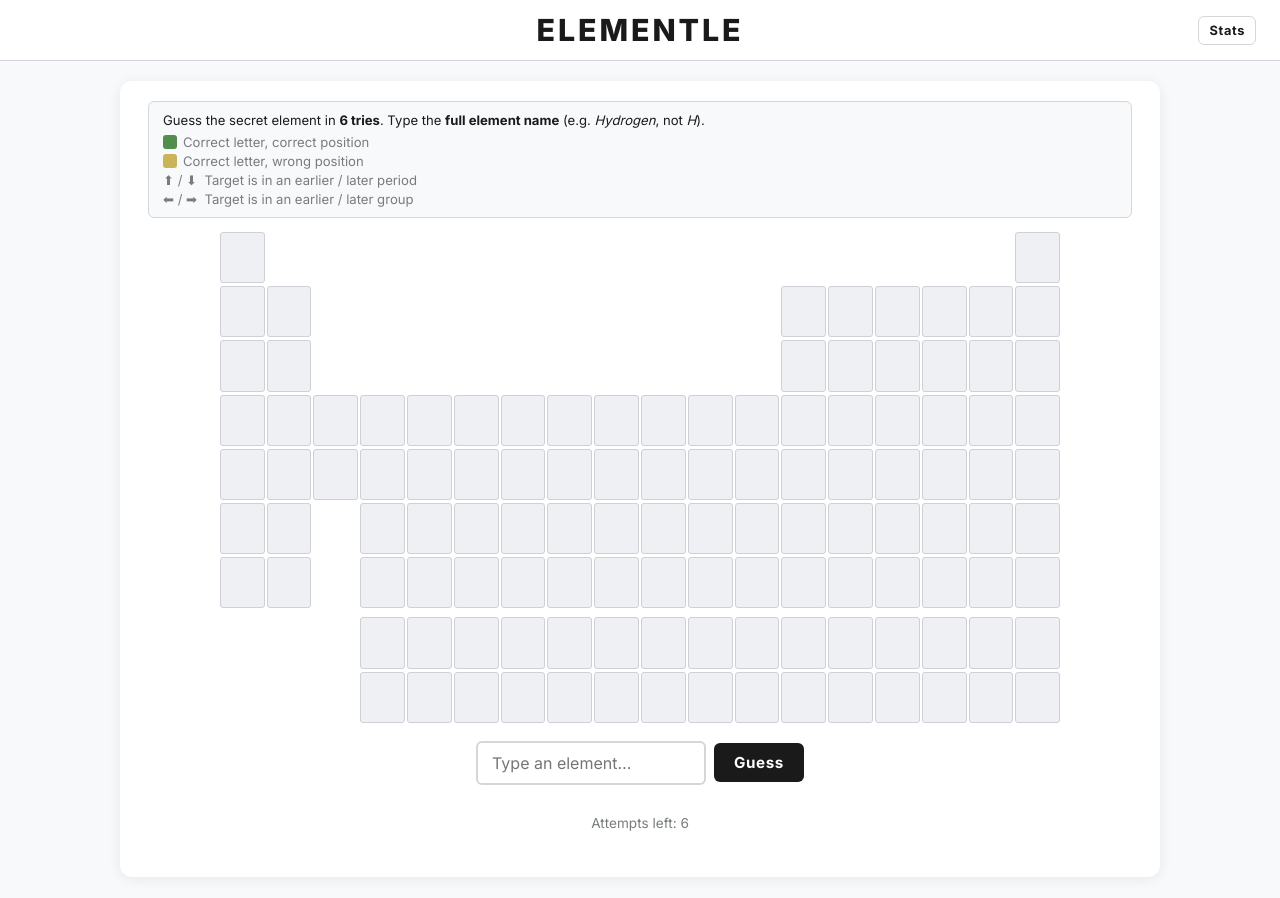
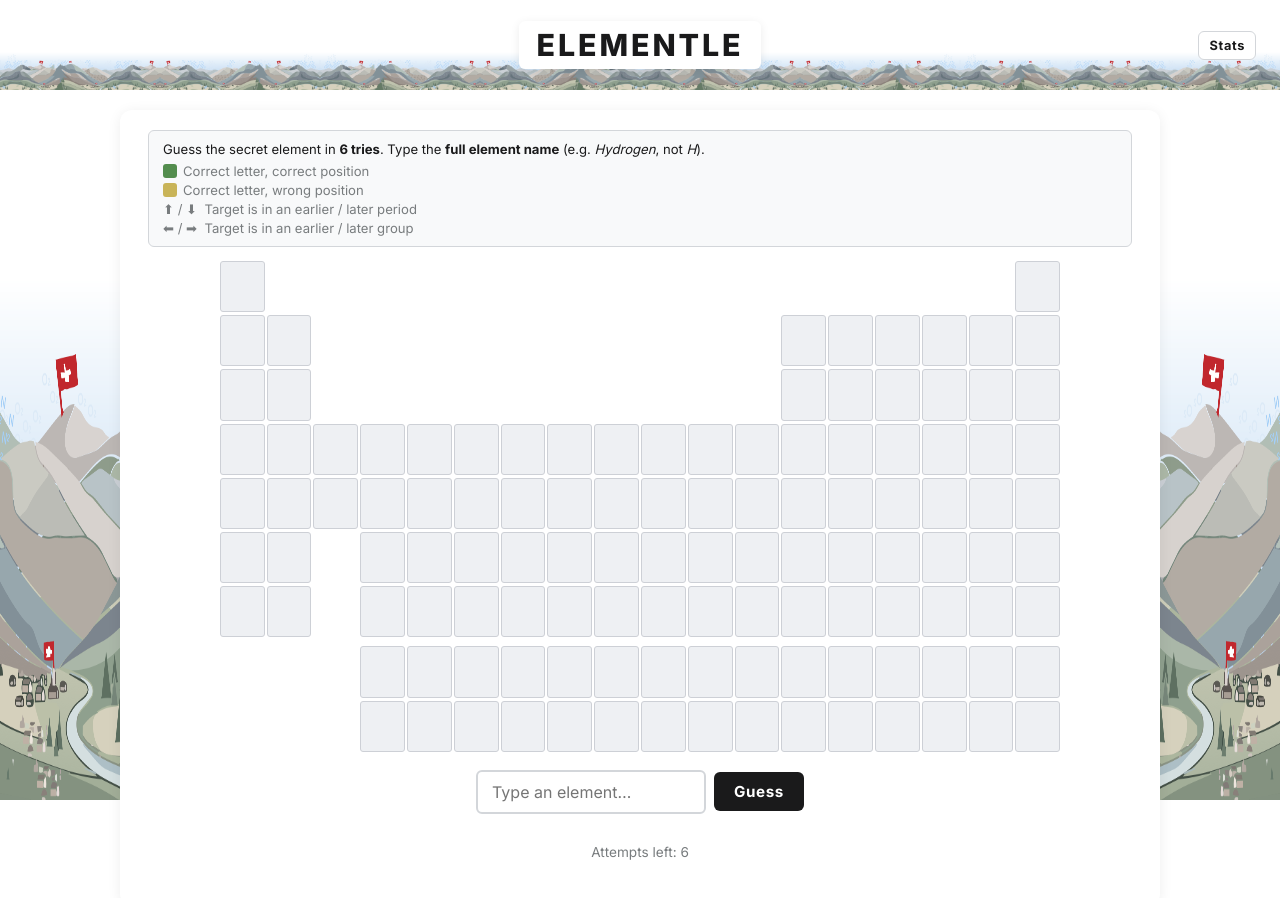
Before and after one commit to mlederbauer/elementle, a website: page index.html in a window 1280 px wide. Drawn offline with Linux system fonts and the light colour scheme.

Commit message:
feat/add Swiss alps bg and header (#72)
* feat: bg files

* feat: new bg

```diff
--- a/css/styles.css
+++ b/css/styles.css
@@ -24,7 +24,12 @@
 
 body {
   font-family: 'Inter', 'Helvetica Neue', Arial, sans-serif;
-  background: var(--bg);
+  background-color: #ffffff;
+  background-image: url('../assets/bg_final_mirrored.png');
+  background-repeat: no-repeat;
+  background-position: bottom center;
+  background-size: 100% auto;
+  background-attachment: fixed;
   color: var(--text);
   min-height: 100vh;
   display: flex;
@@ -35,8 +40,12 @@ body {
 /* ── Header ── */
 .game-header {
   width: 100%;
-  border-bottom: 1px solid var(--border);
-  background: var(--surface);
+  height: 90px;
+  background-color: transparent;
+  background-image: url('../assets/header_final_mirrored_tile.png');
+  background-repeat: repeat-x;
+  background-position: bottom center;
+  background-size: auto 90px;
   display: flex;
   align-items: center;
   justify-content: center;
@@ -45,6 +54,10 @@ body {
   margin-bottom: 20px;
 }
 .game-header h1 {
+  background: var(--surface);
+  padding: 6px 18px;
+  border-radius: var(--radius);
+  box-shadow: 0 2px 10px rgba(0,0,0,0.08);
   font-size: 1.9rem;
   font-weight: 800;
   letter-spacing: 0.18rem;
@@ -57,7 +70,7 @@ body {
   gap: 8px;
 }
 .icon-btn {
-  background: none;
+  background: var(--surface);
   border: 1px solid var(--border);
   border-radius: var(--radius);
   cursor: pointer;
--- a/css/styles_bonus1.css
+++ b/css/styles_bonus1.css
@@ -14,7 +14,12 @@
 
 body {
   font-family: 'Inter', 'Helvetica Neue', Arial, sans-serif;
-  background: var(--bg);
+  background-color: #ffffff;
+  background-image: url('../assets/bg_final_mirrored.png');
+  background-repeat: no-repeat;
+  background-position: bottom center;
+  background-size: 100% auto;
+  background-attachment: fixed;
   color: var(--text);
   min-height: 100vh;
   display: flex;
@@ -25,8 +30,12 @@ body {
 /* ── Header ── */
 .game-header {
   width: 100%;
-  border-bottom: 1px solid var(--border);
-  background: var(--surface);
+  height: 90px;
+  background-color: transparent;
+  background-image: url('../assets/header_final_mirrored_tile.png');
+  background-repeat: repeat-x;
+  background-position: bottom center;
+  background-size: auto 90px;
   display: flex;
   align-items: center;
   justify-content: center;
@@ -35,6 +44,10 @@ body {
   margin-bottom: 24px;
 }
 .game-header h1 {
+  background: var(--surface);
+  padding: 6px 18px;
+  border-radius: var(--radius);
+  box-shadow: 0 2px 10px rgba(0,0,0,0.08);
   font-size: 1.9rem;
   font-weight: 800;
   letter-spacing: 0.18rem;
--- a/css/styles_bonus2.css
+++ b/css/styles_bonus2.css
@@ -16,7 +16,12 @@
 
 body {
   font-family: 'Inter', 'Helvetica Neue', Arial, sans-serif;
-  background: var(--bg);
+  background-color: #ffffff;
+  background-image: url('../assets/bg_final_mirrored.png');
+  background-repeat: no-repeat;
+  background-position: bottom center;
+  background-size: 100% auto;
+  background-attachment: fixed;
   color: var(--text);
   min-height: 100vh;
   display: flex;
@@ -27,8 +32,12 @@ body {
 /* ── Header ── */
 .game-header {
   width: 100%;
-  border-bottom: 1px solid var(--border);
-  background: var(--surface);
+  height: 90px;
+  background-color: transparent;
+  background-image: url('../assets/header_final_mirrored_tile.png');
+  background-repeat: repeat-x;
+  background-position: bottom center;
+  background-size: auto 90px;
   display: flex;
   align-items: center;
   justify-content: center;
@@ -37,6 +46,10 @@ body {
   margin-bottom: 24px;
 }
 .game-header h1 {
+  background: var(--surface);
+  padding: 6px 18px;
+  border-radius: var(--radius);
+  box-shadow: 0 2px 10px rgba(0,0,0,0.08);
   font-size: 1.9rem;
   font-weight: 800;
   letter-spacing: 0.18rem;
--- a/css/styles_bonus3.css
+++ b/css/styles_bonus3.css
@@ -15,7 +15,12 @@
 
 body {
   font-family: 'Inter', 'Helvetica Neue', Arial, sans-serif;
-  background: var(--bg);
+  background-color: #ffffff;
+  background-image: url('../assets/bg_final_mirrored.png');
+  background-repeat: no-repeat;
+  background-position: bottom center;
+  background-size: 100% auto;
+  background-attachment: fixed;
   color: var(--text);
   min-height: 100vh;
   display: flex;
@@ -26,8 +31,12 @@ body {
 /* ── Header ── */
 .game-header {
   width: 100%;
-  border-bottom: 1px solid var(--border);
-  background: var(--surface);
+  height: 90px;
+  background-color: transparent;
+  background-image: url('../assets/header_final_mirrored_tile.png');
+  background-repeat: repeat-x;
+  background-position: bottom center;
+  background-size: auto 90px;
   display: flex;
   align-items: center;
   justify-content: center;
@@ -36,6 +45,10 @@ body {
   margin-bottom: 24px;
 }
 .game-header h1 {
+  background: var(--surface);
+  padding: 6px 18px;
+  border-radius: var(--radius);
+  box-shadow: 0 2px 10px rgba(0,0,0,0.08);
   font-size: 1.9rem;
   font-weight: 800;
   letter-spacing: 0.18rem;
```
Also changed, not shown: assets/bg_final.png (added), assets/bg_final_mirrored.png (added), assets/header_final.png (added), assets/header_final_mirrored_tile.png (added).
